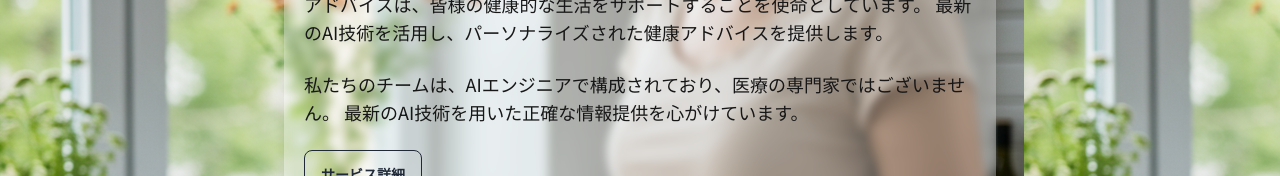
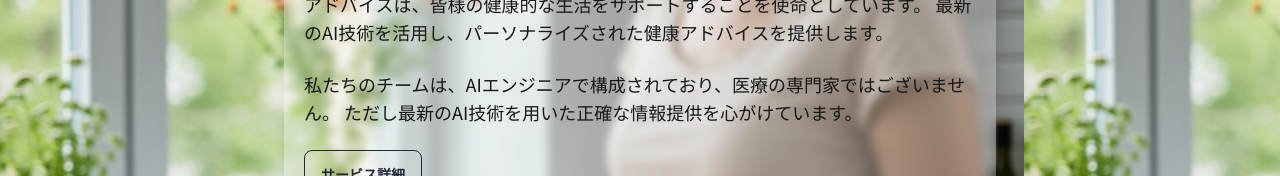
Before and after one commit to 2025-zenn/next-15, a Next.js app in the folder next/: page /about in a window 1280 px wide. Shown: the part 338-514 px from the top of the page. Built offline with nearby package versions, Linux system fonts and the light colour scheme.

Commit message:
Add Document3

```diff
--- a/next/app/about/page.tsx
+++ b/next/app/about/page.tsx
@@ -10,11 +10,10 @@ export default function Home() {
           </p>
           <p className="text-lg">
             私たちのチームは、AIエンジニアで構成されており、医療の専門家ではございません。
-            最新のAI技術を用いた正確な情報提供を心がけています。
+            ただし最新のAI技術を用いた正確な情報提供を心がけています。
           </p>
           <div className="flex gap-4 justify-center sm:justify-start">
-            {/* TODO: 投稿したハッカソンの記事に飛ばす */}
-            <a href="https://zenn.dev" target="_blank" rel="noopener noreferrer" className="btn btn-outline rounded-lg">サービス詳細</a>
+            <a href="https://zenn.dev/500ban/articles/5e31485eb775ee" target="_blank" rel="noopener noreferrer" className="btn btn-outline rounded-lg">サービス詳細</a>
           </div>
         </div>
       </main>
```
Also changed, not shown: 1 other file (tests, documents, lock files or other folders).
